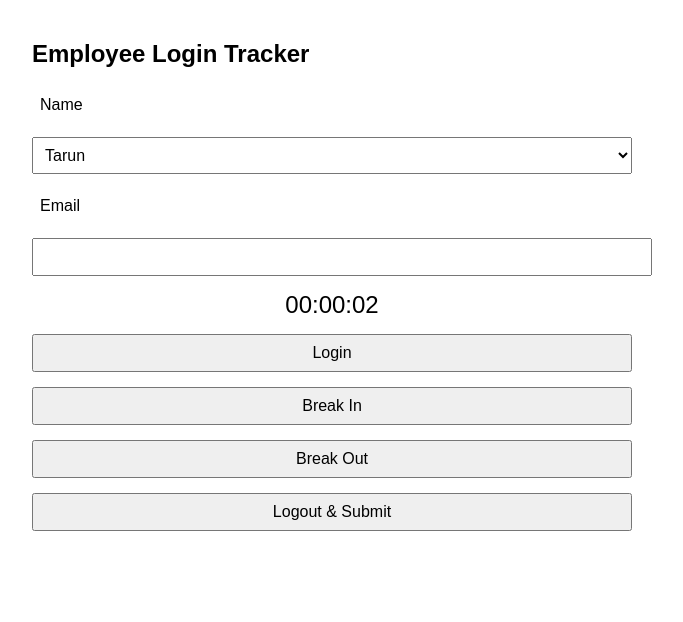
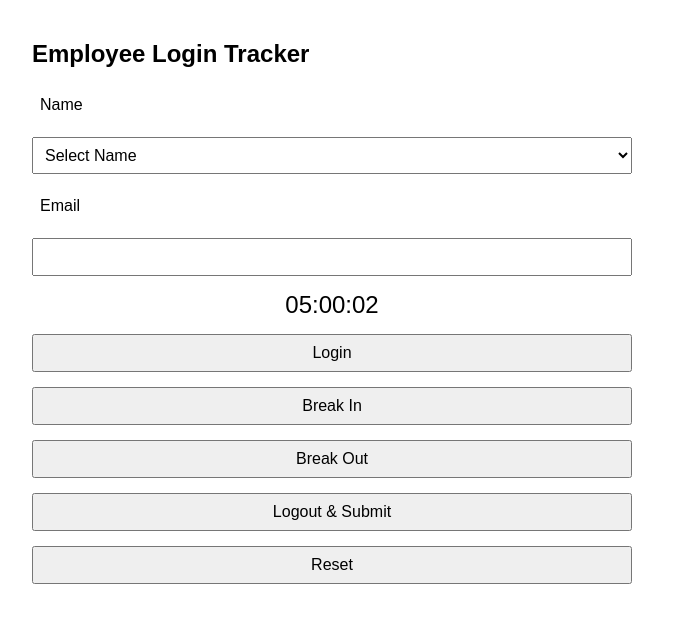
Before and after one commit to AalapSoni/employee-time-tracker, a plain HTML site: page Index.html in a window 1280 px wide. Both pictures are taken after a click on the button "Login". Shown: the whole page, without its empty margins (308-991 px from the left). Drawn offline with Linux system fonts and the light colour scheme.

Commit message:
code update 2

```diff
--- a/Index.html
+++ b/Index.html
@@ -17,6 +17,7 @@
       margin-bottom: 15px;
       padding: 8px;
       font-size: 16px;
+      box-sizing: border-box;
     }
     #timerDisplay {
       font-size: 24px;
@@ -29,20 +30,21 @@
   <h2>Employee Login Tracker</h2>
 
   <label for="name">Name</label>
-  <select id="name" name="name" autocomplete="off" autocorrect="off" spellcheck="false" inputmode="none">
+  <select id="name" name="name" required autocomplete="off" autocorrect="off" spellcheck="false" inputmode="none">
+    <option value="" disabled selected>Select Name</option>
     <option value="Tarun">Tarun</option>
     <option value="Yuvraj">Yuvraj</option>
     <option value="Aman">Aman</option>
     <option value="Art">Art</option>
     <option value="Anurag">Anurag</option>
-    <option value="PrithviRaj">PrithviRaj</option>
+    <option value="Prithvi_Raj">Prithvi_Raj</option>
     <option value="Charlie">Charlie</option>
     <option value="Vaishnavi">Vaishnavi</option>
     <option value="Lakshika">Lakshika</option>
   </select>
 
   <label for="email">Email</label>
-  <input type="email" id="email" required autocomplete="on" autocorrect="off" spellcheck="false" />
+  <input type="email" id="email" name="email" required autocomplete="off" autocorrect="off" spellcheck="false" />
 
   <div id="timerDisplay">00:00:00</div>
 
@@ -50,6 +52,7 @@
   <button onclick="startBreak()">Break In</button>
   <button onclick="endBreak()">Break Out</button>
   <button onclick="handleLogout()">Logout & Submit</button>
+  <button onclick="resetForm()">Reset</button>
 
   <input type="hidden" id="loginTime" />
   <input type="hidden" id="logoutTime" />
@@ -72,6 +75,12 @@
     let breaks = [];
     let breakInTime = null;
     let timerInterval;
+
+    function convertToEST(date) {
+      const utc = date.getTime() + (date.getTimezoneOffset() * 60000);
+      const offset = -5 * 60 * 60000; // EST offset
+      return new Date(utc + offset);
+    }
 
     function startTimer(startTime) {
       clearInterval(timerInterval);
@@ -104,7 +113,7 @@
     }
 
     function handleLogin() {
-      const loginTime = new Date().toISOString();
+      const loginTime = convertToEST(new Date()).toISOString();
       loginTimeInput.value = loginTime;
       localStorage.setItem("loginTime", loginTime);
       localStorage.setItem("isLoggedIn", "true");
@@ -112,7 +121,7 @@
     }
 
     function handleLogout() {
-      const logoutTime = new Date().toISOString();
+      const logoutTime = convertToEST(new Date()).toISOString();
       logoutTimeInput.value = logoutTime;
 
       const loginDate = new Date(loginTimeInput.value);
@@ -150,6 +159,11 @@
       breaks.push({ start: breakInTime, end: breakEndTime });
       localStorage.removeItem("breakInTime");
       localStorage.setItem("breaks", JSON.stringify(breaks));
+    }
+
+    function resetForm() {
+      document.getElementById("name").selectedIndex = 0;
+      document.getElementById("email").value = "";
     }
 
     function sendData() {
```
